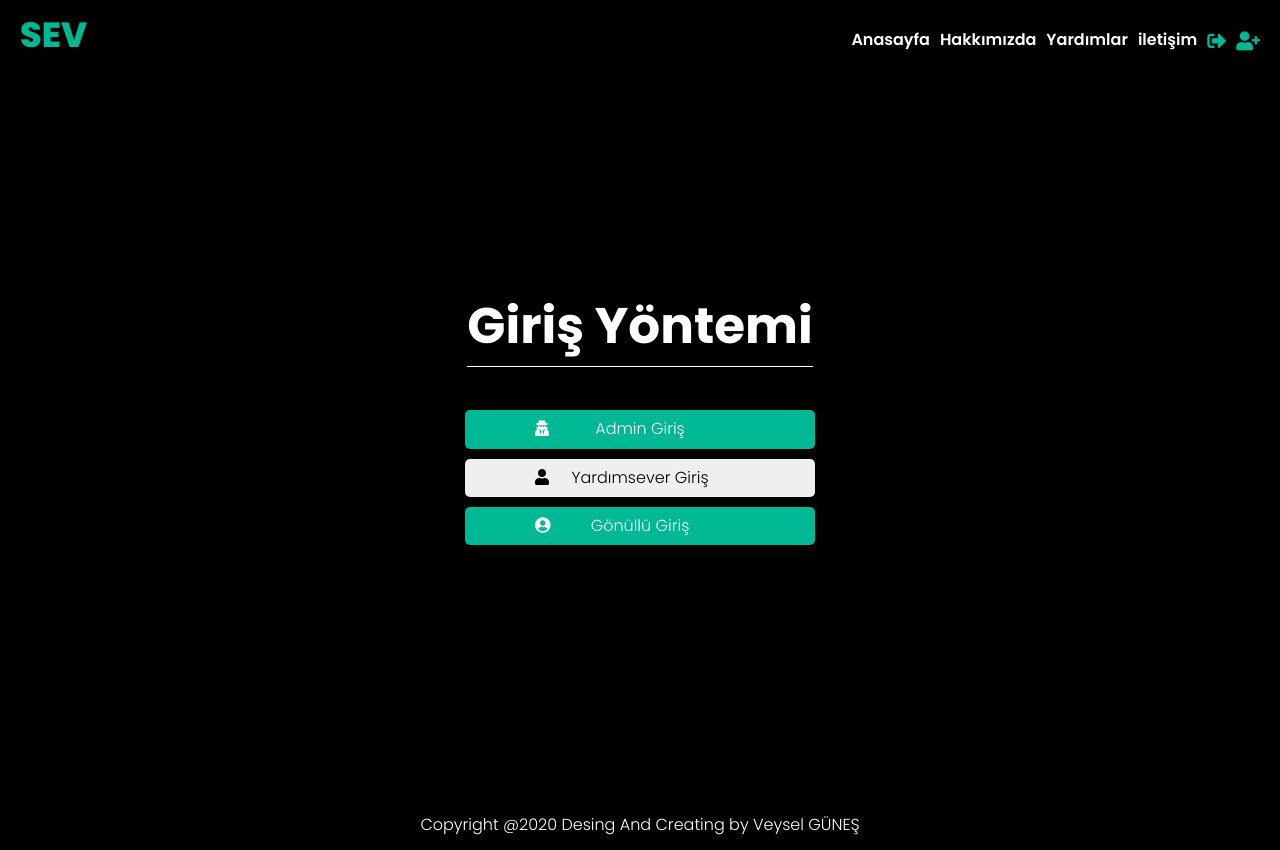
After one commit to FYvgunes/Bitirme_Projesi, a PHP site: page /giris_yontemi.html in a window 1280 px wide. The commit adds this page. Run offline with PHP 8.4, Linux system fonts and the light colour scheme; some libraries are stand-ins or nearby versions.

Commit message:
admin giriş kısmı ekleni

```diff
--- a/Assets/css/main.css
+++ b/Assets/css/main.css
@@ -1031,6 +1031,79 @@ body {
   .help-btn:hover {
     letter-spacing: 0.6px; }
 
+.body {
+  background-color: black; }
+
+#giris-yontemi .giris-yontemi {
+  width: 100%;
+  height: 100vh;
+  display: flex;
+  justify-content: center;
+  align-items: center;
+  flex-direction: column; }
+  #giris-yontemi .giris-yontemi h1 {
+    color: white;
+    font-size: 50px;
+    padding: 10px 0;
+    border-bottom: 1px solid White; }
+  #giris-yontemi .giris-yontemi button {
+    border: none;
+    outline: none;
+    cursor: pointer;
+    padding: 10px 15px;
+    width: 350px;
+    position: relative;
+    margin-top: 10px;
+    border-radius: 5px;
+    -webkit-border-radius: 5px;
+    -moz-border-radius: 5px;
+    -ms-border-radius: 5px;
+    -o-border-radius: 5px; }
+    #giris-yontemi .giris-yontemi button:nth-child(even) {
+      background-color: #00b894;
+      color: white; }
+    #giris-yontemi .giris-yontemi button i {
+      position: absolute;
+      left: 70px;
+      top: 10px; }
+
+.footer-admin {
+  text-align: center; }
+  .footer-admin p {
+    color: #fff; }
+    .footer-admin p a {
+      color: #fff;
+      text-decoration: none; }
+
+.section-title {
+  padding: 10px 10px;
+  width: 100%;
+  text-align: center; }
+  .section-title h1 {
+    font-size: 40px; }
+    .section-title h1 span {
+      color: #00b894;
+      font-size: 50px; }
+
+.help-btn {
+  display: block;
+  width: 100%;
+  padding: 10px 0px;
+  color: #fff;
+  text-align: center;
+  font-size: 18px;
+  text-decoration: none;
+  font-weight: 600;
+  background-color: #00b894;
+  margin-bottom: 10px;
+  transition: 0.5s all;
+  -webkit-transition: 0.5s all;
+  -moz-transition: 0.5s all;
+  -ms-transition: 0.5s all;
+  -o-transition: 0.5s all; }
+  .help-btn:hover {
+    letter-spacing: 0.6px; }
+
 .section-title {
   padding: 10px 10px;
   width: 100%;
--- a/Assets/sass/main.scss
+++ b/Assets/sass/main.scss
@@ -4,6 +4,7 @@
 @import "pages/about.scss";
 @import "pages/contact.scss";
 @import "pages/yardımlar.scss";
+@import "pages/giris-yontemi.scss";
 @import "base/mixin";
 @import "base/colors";
 @import "base/title";
--- /dev/null
+++ b/Assets/sass/pages/giris-yontemi.scss
@@ -0,0 +1,58 @@
+@import "../base/mixin.scss";
+@import "../base/colors.scss";
+@import "../base/title";
+@import "../base/help_button";
+
+.body {
+  background-color: black;
+}
+#giris-yontemi {
+  .giris-yontemi {
+    width: 100%;
+    height: 100vh;
+    display: flex;
+    justify-content: center;
+    align-items: center;
+    flex-direction: column;
+    h1 {
+      color: white;
+      font-size: 50px;
+      padding: 10px 0;
+      border-bottom: 1px solid White;
+    }
+    button {
+      border: none;
+      outline: none;
+      cursor: pointer;
+      padding: 10px 15px;
+      width: 350px;
+      position: relative;
+      margin-top: 10px;
+      border-radius: 5px;
+      -webkit-border-radius: 5px;
+      -moz-border-radius: 5px;
+      -ms-border-radius: 5px;
+      -o-border-radius: 5px;
+
+      &:nth-child(even) {
+        background-color: $anarenk;
+        color: white;
+      }
+      i {
+        position: absolute;
+        left: 70px;
+        top: 10px;
+      }
+    }
+  }
+}
+.footer-admin {
+  text-align: center;
+  p {
+    color: $beyaz;
+    a {
+      color: $beyaz;
+      text-decoration: none;
+    }
+  }
+}
--- /dev/null
+++ b/giris_yontemi.html
@@ -0,0 +1,77 @@
+<!DOCTYPE html>
+<html lang="en">
+  <head>
+    <meta charset="UTF-8" />
+    <meta name="viewport" content="width=device-width, initial-scale=1.0" />
+    <title>SEV - Giriş Yöntemi</title>
+    <link rel="stylesheet" href="Assets/css/main.css" />
+    <link
+      rel="stylesheet"
+      href="https://cdnjs.cloudflare.com/ajax/libs/font-awesome/5.14.0/css/all.min.css"
+    />
+    <script src="https://cdnjs.cloudflare.com/ajax/libs/jquery/3.5.1/jquery.min.js"></script>
+  </head>
+  <body class="body">
+    <div class="navbar">
+      <a href="#" class="logo">SEV</a>
+      <button class="menu-toggle">
+        <span></span>
+        <span></span>
+        <span></span>
+      </button>
+      <div class="navbar-menu">
+        <ul>
+          <li>
+            <a href="#">Anasayfa</a>
+          </li>
+          <li>
+            <a href="#">Hakkımızda</a>
+          </li>
+          <li>
+            <a href="#">Yardımlar</a>
+          </li>
+          <li>
+            <a href="#">iletişim</a>
+          </li>
+          <li>
+            <a href="#"><i class="fas fa-sign-out-alt"></i></a>
+          </li>
+          <li>
+            <a href="#"><i class="fas fa-user-plus"></i></a>
+          </li>
+        </ul>
+      </div>
+    </div>
+
+    <section id="giris-yontemi">
+      <div class="giris-yontemi">
+        <h1>Giriş Yöntemi</h1>
+        <button>
+          <i class="fas fa-user-secret"></i>
+          Admin Giriş
+        </button>
+        <button><i class="fas fa-user"></i> Yardımsever Giriş</button>
+        <button><i class="fas fa-user-circle"></i>Gönüllü Giriş</button>
+      </div>
+    </section>
+    <div class="footer-admin">
+      <p>Copyright @2020 Desing And Creating by <a href="#">Veysel GÜNEŞ</a></p>
+    </div>
+
+    <script type="text/javascript">
+      $(document).ready(function () {
+        $(window).scroll(function () {
+          if (this.scrollY > 10) {
+            $(".navbar").addClass("stiyk");
+          } else {
+            $(".navbar").removeClass("stiyk");
+          }
+        });
+        $(".menu-toggle").click(function () {
+          $(this).toggleClass("active");
+          $(".navbar-menu").toggleClass("active");
+        });
+      });
+    </script>
+  </body>
+</html>
```
